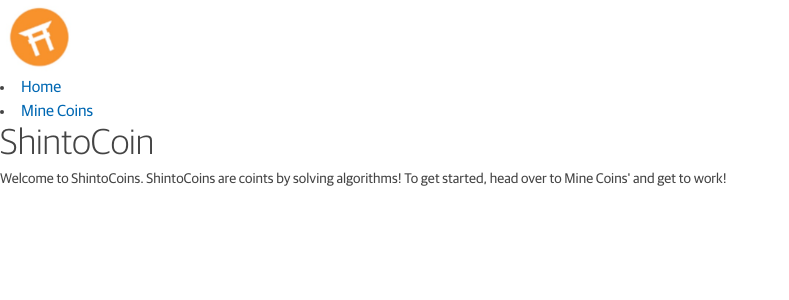
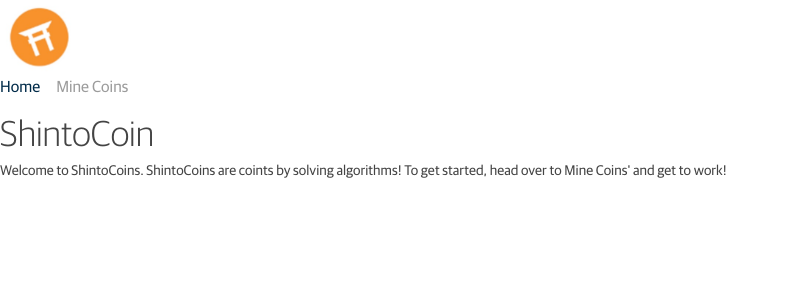
Before and after one commit to andy9man/react-shinto-coin, a React (Create React App) app: page / in a window 1280 px wide. Shown: the top 300 px of the page, without its empty margins (0-789 px from the left). Built offline with nearby package versions, Linux system fonts and the light colour scheme.

Commit message:
Nav Formatting

```diff
--- a/src/components/nav.js
+++ b/src/components/nav.js
@@ -4,11 +4,13 @@ import {FreakingAwesomeNavLink as CustomNav} from './helper'
 export const Navigation = props => {
     return (
 <nav>
-    <CustomNav to='/' label='Home'/>
-    <CustomNav to='/mine' label='Mine Coins'/>
-    {/* <CustomNav label='Buy Coins'/>
-    <CustomNav label='Sell Coins' />
-    <CustomNav label='Browse Ledger'/> */}
+    <ul className="heading-nav padding-bottom-medium">
+        <CustomNav to='/' label='Home' generalClassName="heading-nav-entry" activeOnlyWhenExact={true} />
+        <CustomNav to='/mine' label='Mine Coins' generalClassName="heading-nav-entry" activeOnlyWhenExact={true} />
+        {/* <CustomNav label='Buy Coins'/>
+        <CustomNav label='Sell Coins' />
+        <CustomNav label='Browse Ledger'/> */}
+    </ul>
 </nav>
 
     )
```
